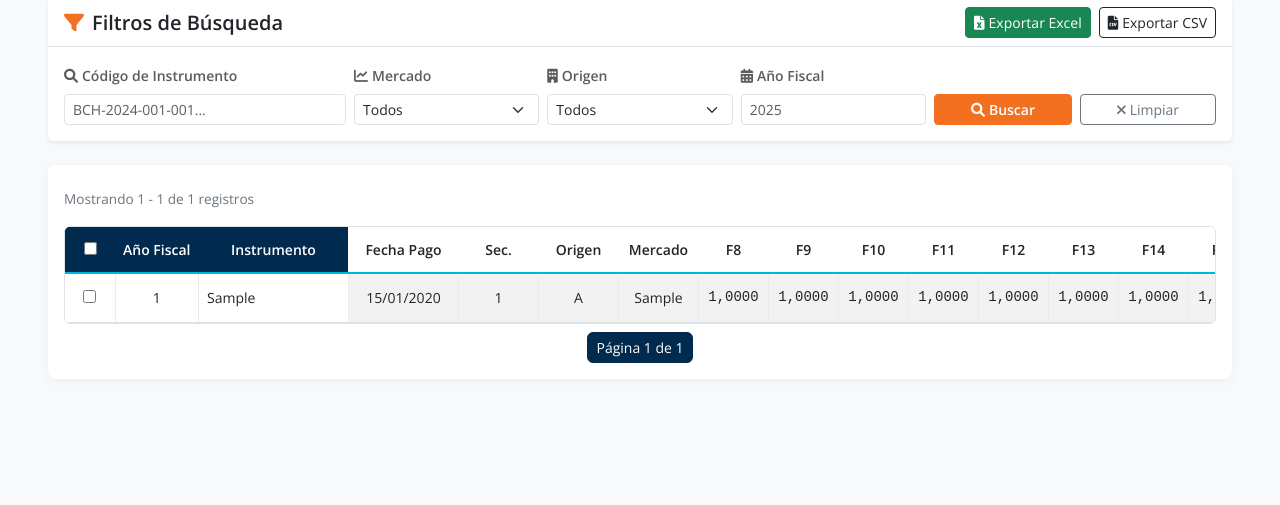
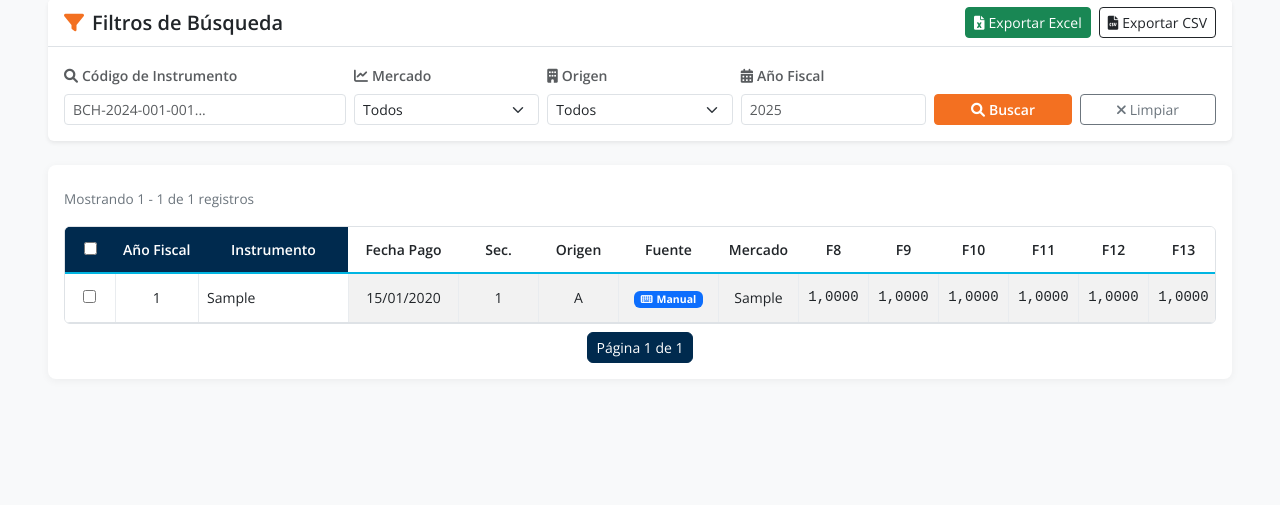
Before and after one commit to Ewniah/nuam_project, a Django app: page /calificaciones/ in a window 1280 px wide. Shown: the part 203-708 px from the top of the page. Run offline with Django 5.2, Linux system fonts and the light colour scheme; a user stored in the database is signed in; tables that the repository leaves empty hold one stand-in row (values such as "Sample post").

Commit message:
feat(tracking): implementar tracking de fuente de datos - HDU 16
MODELO (models.py - CalificacionTributaria):
- Agregar campo 'fuente_origen' (CharField, max_length=20)
- Choices: MANUAL (Ingreso Manual), MASIVA (Carga Masiva)
- Default: MANUAL
- Help text: 'Método de entrada: Manual o Carga Masiva'

MIGRACIÓN:
- 0013_calificaciontributaria_fuente_origen.py
- Añade campo fuente_origen con default MANUAL

VISTAS (views.py):
- crear_calificacion: Establecer fuente_origen='MANUAL' al crear
- crear_calificacion_factores: Establecer fuente_origen='MANUAL' al crear
- carga_masiva (UPDATE): Establecer fuente_origen='MASIVA' al actualizar
- carga_masiva (CREATE): Incluir fuente_origen='MASIVA' en calificacion_data
- Logging actualizado para incluir fuente en mensajes

TEMPLATE (listar.html):
- Agregar columna 'Fuente' después de 'Origen'
- Header: 'Fuente' (min-width: 100px)
- Badges con íconos:
  - MANUAL: Badge azul (bg-primary) con ícono keyboard
  - MASIVA: Badge morado (#6f42c1) con ícono file-upload
  - N/A: Badge gris (bg-secondary) para casos sin valor
- Tooltips descriptivos en badges

LÓGICA DE NEGOCIO (HDU 16):
- Propósito: Diferenciar registros creados manualmente vs carga masiva
- Auditoría mejorada: Facilita trazabilidad de origen de datos
- Reportes: Permite filtrar/analizar por método de entrada
- UI/UX: Indicadores visuales claros para el usuario

CASOS DE USO:
1. Usuario crea calificación manualmente  fuente_origen='MANUAL'
2. Usuario carga archivo Excel/CSV  fuente_origen='MASIVA'
3. Sistema actualiza registro existente vía carga  fuente_origen='MASIVA'
4. Admin puede identificar visualmente el método de entrada

DISEÑO UI:
- Badge azul primario para ingreso manual (representa entrada por teclado)
- Badge morado para carga masiva (representa volumen/archivo)
- Íconos FontAwesome semánticos (keyboard, file-upload)
- Ancho fijo de columna para consistencia visual

Total: 1 modelo actualizado, 1 migración, 3 vistas actualizadas, 1 template actualizado

```diff
--- a/calificaciones/models.py
+++ b/calificaciones/models.py
@@ -121,6 +121,18 @@ class CalificacionTributaria(models.Model):
         choices=ORIGEN_CHOICES,
         default='MANUAL',
         help_text="Origen de los datos. CORREDORA tiene prioridad sobre BOLSA"
+    )
+
+    # Fuente de origen (HDU 16: tracking de método de entrada)
+    FUENTE_CHOICES = [
+        ('MANUAL', 'Ingreso Manual'),
+        ('MASIVA', 'Carga Masiva'),
+    ]
+    fuente_origen = models.CharField(
+        max_length=20,
+        choices=FUENTE_CHOICES,
+        default='MANUAL',
+        help_text="Método de entrada: Manual o Carga Masiva"
     )
 
     # ==========================================
--- a/calificaciones/views.py
+++ b/calificaciones/views.py
@@ -810,12 +810,13 @@ def crear_calificacion(request):
             try:
                 calificacion = form.save(commit=False)
                 calificacion.usuario_creador = request.user
+                calificacion.fuente_origen = 'MANUAL'  # HDU 16: Marcar como ingreso manual
                 calificacion.save()
 
                 logger.info(
-                    f"Calificacion created - User: {request.user.username}, "
+                    f"Calificacion created manually - User: {request.user.username}, "
                     f"ID: {calificacion.id}, Instrumento: {calificacion.instrumento.codigo_instrumento}, "
-                    f"Monto: {calificacion.monto}, Factor: {calificacion.factor}"
+                    f"Monto: {calificacion.monto}, Factor: {calificacion.factor}, Fuente: MANUAL"
                 )
 
                 # Registrar en auditoría
@@ -1071,6 +1072,7 @@ def crear_calificacion_factores(request):
         if form.is_valid():
             calificacion = form.save(commit=False)
             calificacion.usuario_creador = request.user
+            calificacion.fuente_origen = 'MANUAL'  # HDU 16: Marcar como ingreso manual
 
             try:
                 calificacion.save()
@@ -1555,6 +1557,7 @@ def carga_masiva(request):
                             obj.numero_dj = registro.get("numero_dj", "")
                             obj.observaciones = registro.get("observaciones", "")
                             obj.origen = nuevo_origen
+                            obj.fuente_origen = 'MASIVA'  # HDU 16: Marcar como carga masiva
 
                             # Actualizar campos administrativos
                             obj.secuencia = int(registro["secuencia"]) if registro.get("secuencia") else 0
@@ -1594,6 +1597,7 @@ def carga_masiva(request):
                                 'fecha_informe': registro["fecha_informe"],
                                 'observaciones': registro.get("observaciones", ""),
                                 'origen': nuevo_origen,
+                                'fuente_origen': 'MASIVA',  # HDU 16: Marcar como carga masiva
                                 # Campos metadata administrativos
                                 'secuencia': int(registro["secuencia"]) if registro.get("secuencia") else 0,
                                 'numero_dividendo': int(registro["numero_dividendo"]) if registro.get("numero_dividendo") else 0,
--- a/templates/calificaciones/listar.html
+++ b/templates/calificaciones/listar.html
@@ -515,6 +515,7 @@ document.addEventListener('DOMContentLoaded', function() {
                         <th style="min-width: 110px;">Fecha Pago</th>
                         <th style="min-width: 80px;">Sec.</th>
                         <th style="min-width: 80px;">Origen</th>
+                        <th style="min-width: 100px;">Fuente</th>
                         <th style="min-width: 80px;">Mercado</th>
                         <!-- 30 Factores -->
                         {% for i in "87654321098765432109876543210987"|make_list %}
@@ -536,6 +537,19 @@ document.addEventListener('DOMContentLoaded', function() {
                         <td>{{ cal.fecha_informe|date:"d/m/Y" }}</td>
                         <td>{{ cal.secuencia|default:"-" }}</td>
                         <td>{{ cal.tipo_sociedad|default:"-" }}</td>
+                        <td>
+                            {% if cal.fuente_origen == 'MANUAL' %}
+                                <span class="badge bg-primary" title="Ingreso Manual">
+                                    <i class="fas fa-keyboard me-1"></i>Manual
+                                </span>
+                            {% elif cal.fuente_origen == 'MASIVA' %}
+                                <span class="badge bg-purple" style="background-color: #6f42c1;" title="Carga Masiva">
+                                    <i class="fas fa-file-upload me-1"></i>Masiva
+                                </span>
+                            {% else %}
+                                <span class="badge bg-secondary">N/A</span>
+                            {% endif %}
+                        </td>
                         <td>{{ cal.mercado|default:"-" }}</td>
 
                         <!-- 30 Factores -->
```
Also changed, not shown: calificaciones/migrations/0013_calificaciontributaria_fuente_origen.py (added).
